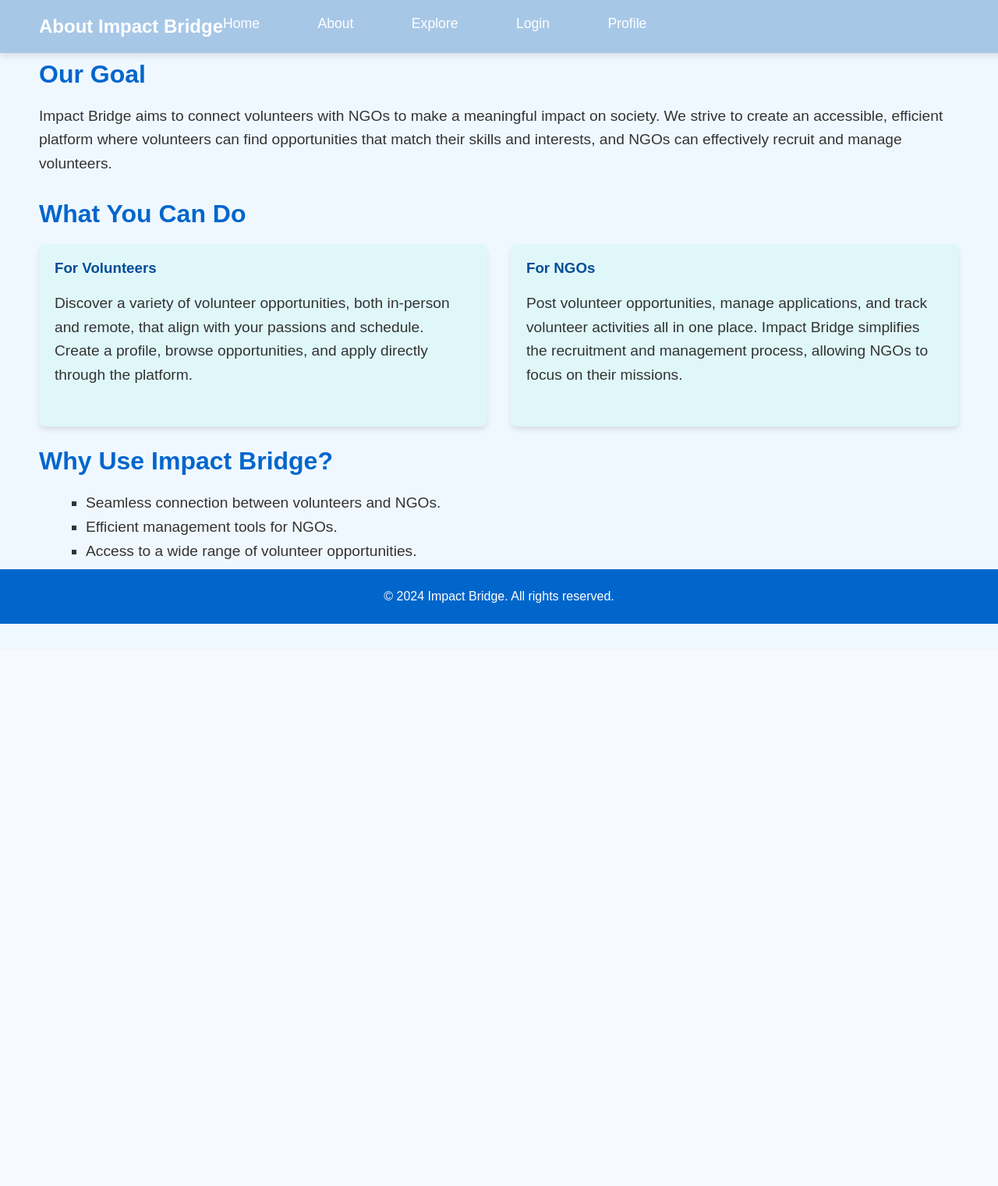
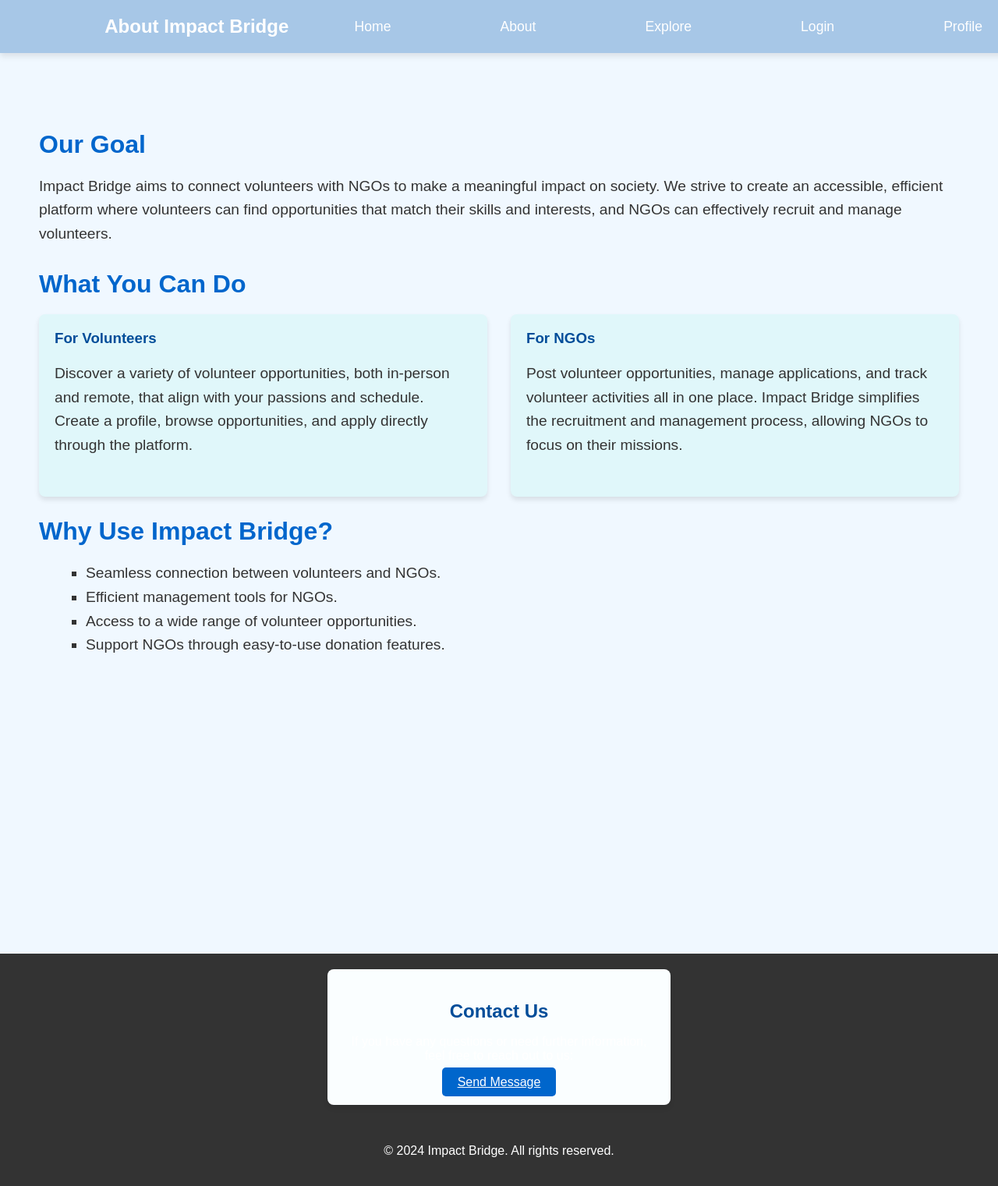
Before and after one commit to vivajainnn/impactbridge, a Flask app: page /about in a window 1280 px wide. Shown: the whole page at 78% size. Before the commit the page ends 800 px from the top, so only its background shows below. Run offline with Flask 3, Linux system fonts and the light colour scheme.

Commit message:
Your commit message here

```diff
--- a/static/about.css
+++ b/static/about.css
@@ -20,11 +20,15 @@
     background:#A7C7E7;
     display: flex;
     justify-content:flex-start;
-align-items:left;
+    align-items:center;
     z-index: 99;
 }
+.navigation {
+    display: flex;
+    align-items: center;
+    gap: 70px;
+}
 .navigation a {
-    position:relative;
     font-size: 1.1em;
     color:#fff;
     text-decoration:none;
@@ -52,12 +56,14 @@
 
 
 h1 {
-    margin: 0;
+    margin: auto;
     font-size: 1.5em;
 }
 
 .about-section {
     padding: 50px;
+    margin-top: 90px;
+    margin-bottom: 300px;
 }
 
 .about-section .content h2 {
@@ -91,16 +97,42 @@
 }
 
 footer {
-    background-color: #0066cc;
-    color: white;
+    background-color: #333;
+    color: #fff;
+    padding: 20px;
     text-align: center;
-    padding: 10px 0;
-    position: fixed;
-    width: 100%;
-    bottom: 0;
 }
 
 .grid-item h3 {
     color: #004d99;
     margin-top: 0;
 }
+.contact-section {
+    background-color: #fafeff;
+    padding: 20px;
+    border-radius: 8px;
+    box-shadow: 0 4px 6px rgba(0, 0, 0, 0.1);
+    max-width: 400px; /* Smaller width */
+    margin: 0 auto 50px auto; /* Centered with margin on the bottom */
+    text-align: center; /* Center text */
+}
+
+.contact-section h2 {
+    color: #004d99;
+    margin-bottom: 10px; /* Reduced margin */
+}
+
+
+.send-message-button {
+    background-color: #0066cc;
+    color: white;
+    padding: 10px 20px; /* Smaller padding */
+    border: none;
+    border-radius: 5px;
+    cursor: pointer;
+    font-size: 1em;
+}
+
+.send-message-button:hover {
+    background-color: #004d99;
+}
--- a/static/style.css
+++ b/static/style.css
@@ -11,7 +11,7 @@
 justify-content: center;
 align-items: center;
 min-height: 100vh;
-background: url('background.jpg\ 2024-08-11\ at\ 2.58.01\ AM.jpeg') no-repeat;
+background: url('"C:\Users\Arshiya\impactbridge\static\background.jpg 2024-08-11 at 2.58.01 AM - Shortcut.lnk"') no-repeat;
 background-size: cover;
 background-position: center;
 }
--- a/template/about.html
+++ b/templates/about.html
@@ -45,8 +45,13 @@
             </ul>
         </div>
     </section>
+    <footer>
+        <section class="contact-section">
+            <h2>Contact Us</h2>
+            <p>If you have any questions or need further information, feel free to reach out to us:</p>
+            <a href="mailto:arshiyafaisal@gmail.com" class="send-message-button">Send Message</a>
+        </section>
 
-    <footer>
         <p>&copy; 2024 Impact Bridge. All rights reserved.</p>
     </footer>
 </body>
--- a/template/index.html
+++ b/templates/index.html
@@ -7,7 +7,7 @@
    <meta name="viewport" content="width=device-width, initial-scale=1.0">
    <title>Website With Login & Registration | Codehal</title>
    <link rel="stylesheet" href="{{ url_for('static', filename='style.css') }}">
-
+   <img src="{{ url_for('static', filename='background.jpg') }}" alt="Background Image">
 </head>
 
 <body>
```
Also changed, not shown: static/home.css (+14 -16 lines), templates/home.html (renamed from template/home.html, +3 -6 lines), templates/explore.html (renamed from template/explore.html), templates/profiles.html (renamed from template/profiles.html), templates/register.html (renamed from template/register.html), 1 other file. Lines whose indentation alone changed are shown as unchanged.
